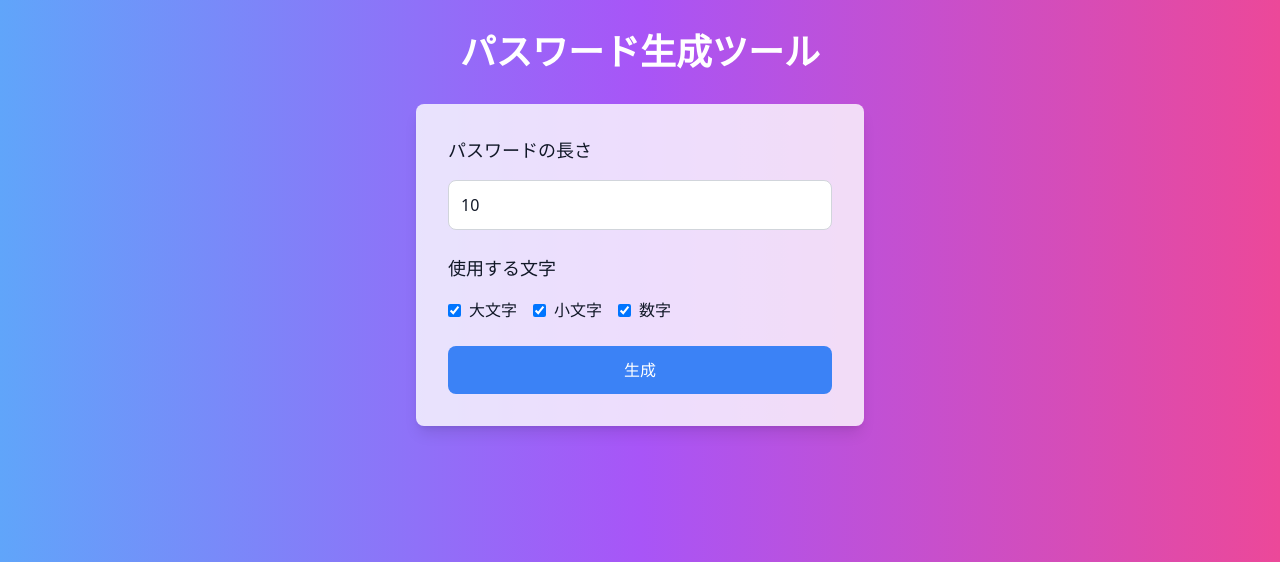
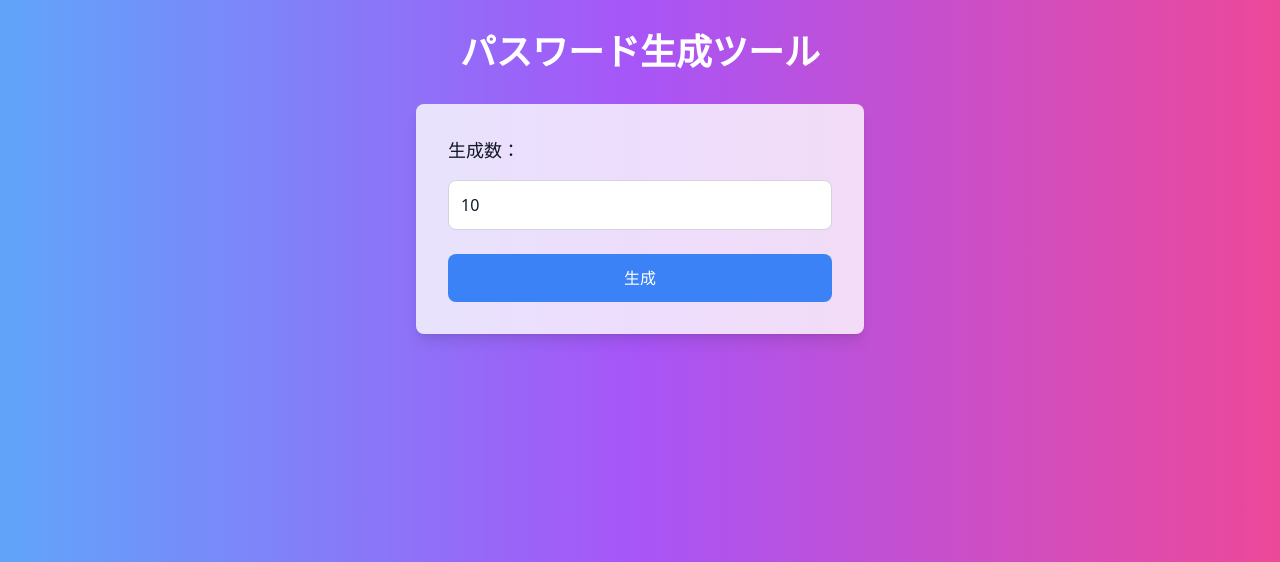
Before and after one commit to KIYOHA-RU/password-generator, a Flask app: page / in a window 1280 px wide. Shown: the top 562 px of the page. Run offline with Flask 3, Linux system fonts and the light colour scheme; some libraries are stand-ins or nearby versions.

```diff
--- a/app.py
+++ b/app.py
@@ -31,53 +31,57 @@ def save_history(password):
     conn.commit()
     conn.close()
 
-# 連続する文字や数字をチェックする
-def has_consecutive_sequence(s):
-    for i in range(len(s) - 2):
-        if int(s[i+1]) == int(s[i]) + 1 and int(s[i+2]) == int(s[i+1]) + 1:
-            return True
-    return False
+def generate_password():
+    def has_consecutive_sequence(s):
+        for i in range(len(s) - 2):
+            if int(s[i+1]) == int(s[i]) + 1 and int(s[i+2]) == int(s[i+1]) + 1:
+                return True
+        return False
 
-def has_same_digit_repeat(s):
-    for i in range(len(s) - 1):
-        if s[i] == s[i+1]:
-            return True
-    return False
+    def has_same_digit_repeat(s):
+        for i in range(len(s) - 1):
+            if s[i] == s[i+1]:
+                return True
+        return False
 
-def generate_password(length, use_uppercase, use_lowercase, use_numbers):
-    # 使用する文字を決定
-    allowed_chars = ''
-    if use_uppercase:
-        allowed_chars += string.ascii_uppercase
-    if use_lowercase:
-        allowed_chars += string.ascii_lowercase
-    if use_numbers:
-        allowed_chars += string.digits
+    def has_repeated_characters(s):
+        for i in range(len(s) - 1):
+            if s[i] == s[i + 1]:
+                return True
+        return False
 
+    def generate_non_consecutive_digits(length):
+        digits = string.digits
+        while True:
+            result = ''.join(random.choices(digits, k=length))
+            if not has_consecutive_sequence(result) and not has_same_digit_repeat(result):
+                return result
+
+    custom_alphabet = "ABCDEFGHJKLMNPQRSTUVWXYZabcdefghijkmnpqrstuvwxyz"
     while True:
-        password = ''.join(random.choices(allowed_chars, k=length))
-
-        # 連続する文字や数字、2桁同じ文字を禁止
-        if has_consecutive_sequence(password) or has_same_digit_repeat(password):
+        first_char = random.choice(custom_alphabet[:24])
+        next_two_chars = ''.join(random.choices(custom_alphabet[24:], k=2))
+        first_three = first_char + next_two_chars
+        if has_repeated_characters(first_three):
             continue
-
-        return password
+        last_digits = generate_non_consecutive_digits(4)
+        return first_three + '-' + last_digits
 
 @app.route("/", methods=["GET", "POST"])
 def index():
     passwords = []
     if request.method == "POST":
-        length = int(request.form.get("length", 10))
-        use_uppercase = "uppercase" in request.form
-        use_lowercase = "lowercase" in request.form
-        use_numbers = "numbers" in request.form
-
-        # パスワード生成
-        for _ in range(10):  # 10個生成（数は自由に変更可能）
-            pw = generate_password(length, use_uppercase, use_lowercase, use_numbers)
-            passwords.append(pw)
-            save_history(pw)
-
+        count = int(request.form.get("count", 10))
+        last_two = None
+        for _ in range(count):
+            while True:
+                pw = generate_password()
+                pw_last_two = pw[-2:]
+                if pw_last_two != last_two:
+                    passwords.append(pw)
+                    save_history(pw)
+                    last_two = pw_last_two
+                    break
     return render_template("index.html", passwords=passwords)
 
 @app.route("/history")
--- a/templates/index.html
+++ b/templates/index.html
@@ -10,27 +10,8 @@
   <h1 class="text-4xl font-bold text-center text-white mb-8">パスワード生成ツール</h1>
 
   <form method="POST" class="bg-white bg-opacity-80 p-8 rounded-lg shadow-lg w-full max-w-md mb-8">
-    <!-- パスワードの長さ -->
-    <label class="block text-lg mb-4 text-gray-900">パスワードの長さ</label>
-    <input type="number" name="length" min="6" max="20" value="10" class="border border-gray-300 p-3 w-full rounded-lg mb-6 focus:outline-none focus:ring-2 focus:ring-blue-400">
-
-    <!-- 文字種の選択 -->
-    <label class="block text-lg mb-4 text-gray-900">使用する文字</label>
-    <div class="flex gap-4 mb-6">
-      <label class="flex items-center">
-        <input type="checkbox" name="uppercase" checked class="mr-2">
-        大文字
-      </label>
-      <label class="flex items-center">
-        <input type="checkbox" name="lowercase" checked class="mr-2">
-        小文字
-      </label>
-      <label class="flex items-center">
-        <input type="checkbox" name="numbers" checked class="mr-2">
-        数字
-      </label>
-    </div>
-
+    <label class="block text-lg mb-4 text-gray-900">生成数：</label>
+    <input type="number" name="count" value="10" class="border border-gray-300 p-3 w-full rounded-lg mb-6 focus:outline-none focus:ring-2 focus:ring-blue-400">
     <button type="submit" class="bg-blue-500 text-white px-6 py-3 rounded-lg w-full hover:bg-blue-600 transition">生成</button>
   </form>
 
```
